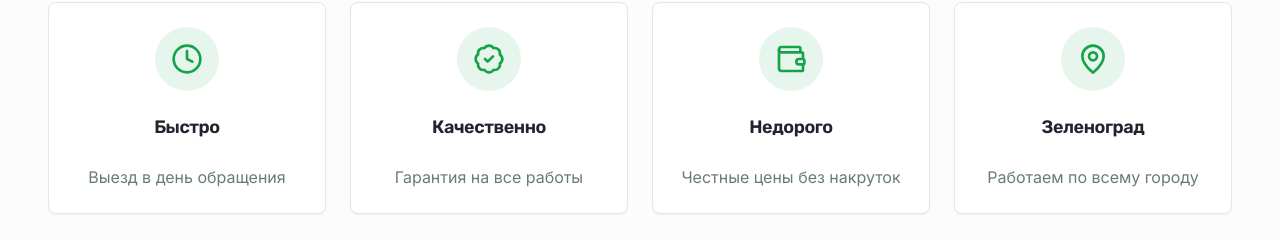
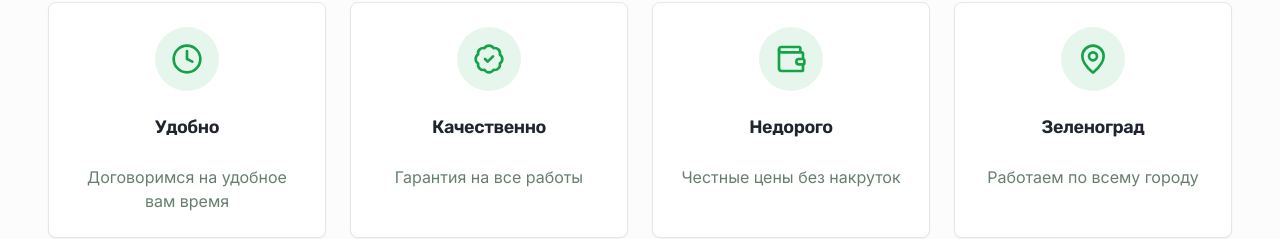
Before and after one commit to pr-poehali-dev/computer-repair-service, a React (Vite) app: page / in a window 1280 px wide. Shown: the part 574-813 px from the top of the page. Built offline with nearby package versions, Linux system fonts and the light colour scheme.

Commit message:
Правки текста для удобства клиента

```diff
--- a/src/pages/Index.tsx
+++ b/src/pages/Index.tsx
@@ -88,7 +88,7 @@ const Index = () => {
   ];
 
   const benefits = [
-    { icon: "Clock", title: "Быстро", text: "Выезд в день обращения" },
+    { icon: "Clock", title: "Удобно", text: "Договоримся на удобное вам время" },
     { icon: "BadgeCheck", title: "Качественно", text: "Гарантия на все работы" },
     { icon: "Wallet", title: "Недорого", text: "Честные цены без накруток" },
     { icon: "MapPin", title: "Зеленоград", text: "Работаем по всему городу" }
```
